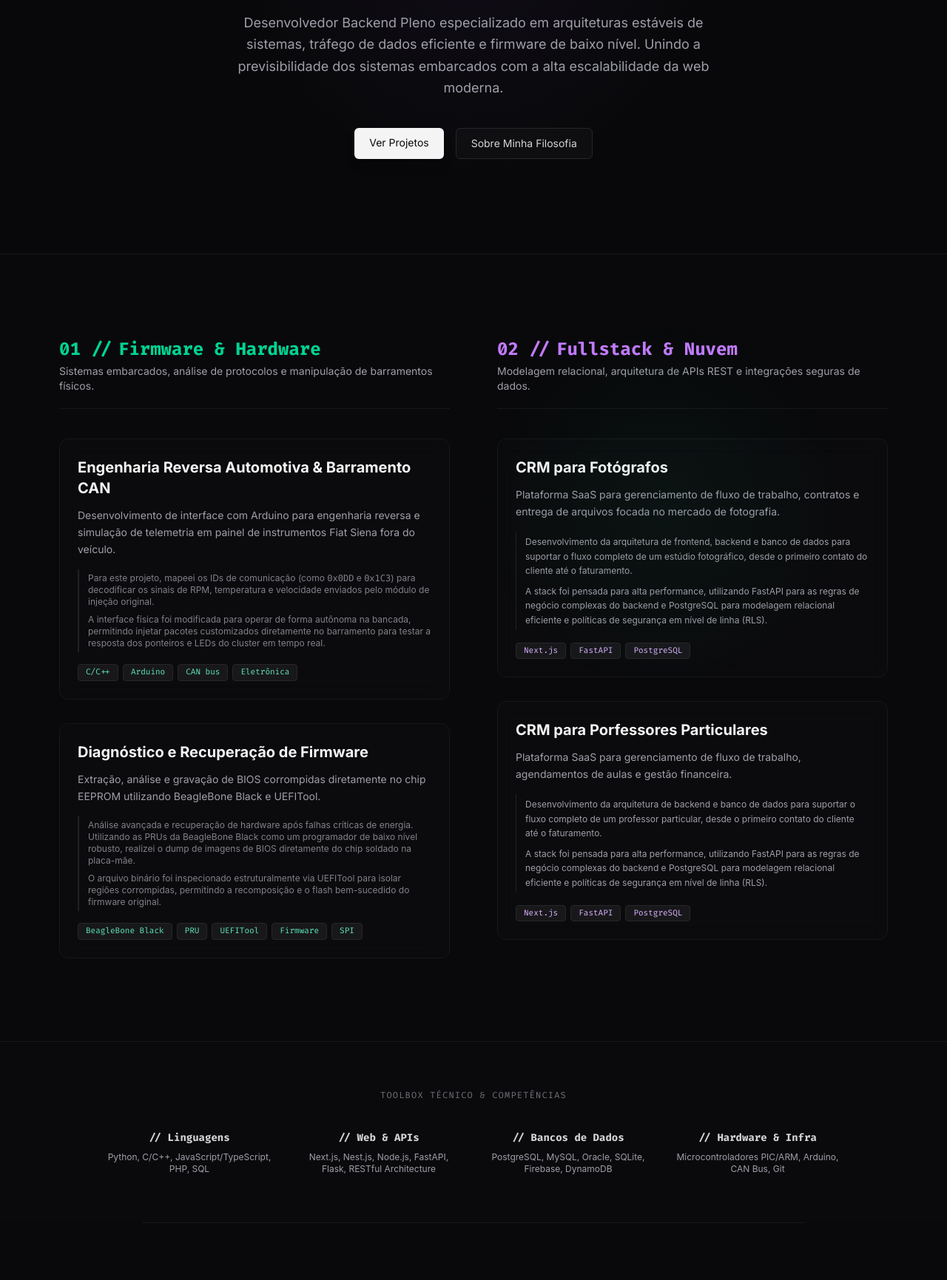
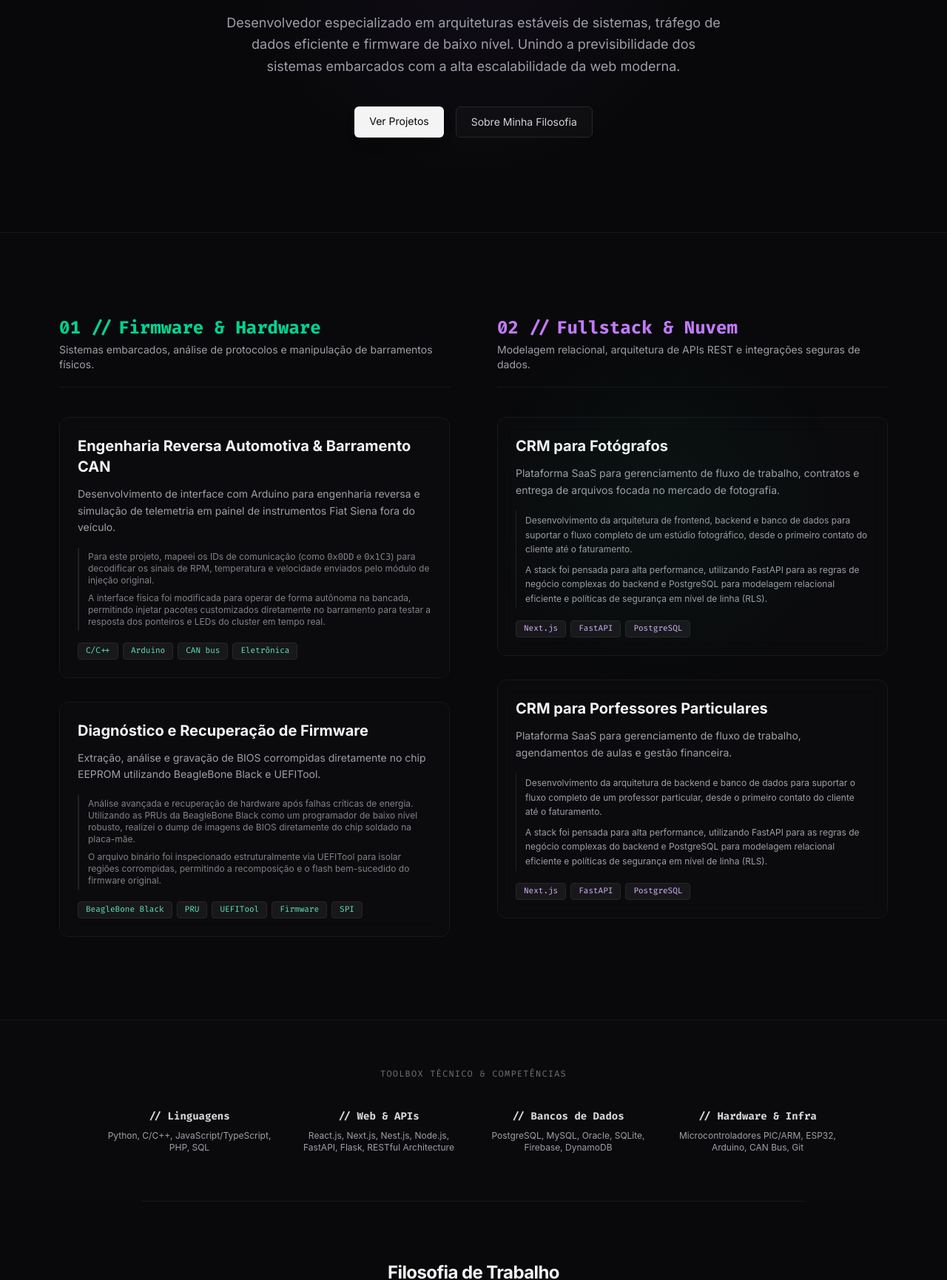
Before and after one commit to sallesricardo/sallesricardo.github.io, an Astro site: page / in a window 1280 px wide. Shown: the part 367-2098 px from the top of the page at 74% size. Built offline with nearby package versions, Linux system fonts and the light colour scheme; Astro itself is replaced by a stand-in of ours.

Commit message:
chore: update stats

```diff
--- a/src/components/Hero.astro
+++ b/src/components/Hero.astro
@@ -7,7 +7,7 @@
   <div class="relative max-w-5xl mx-auto px-4 text-center space-y-6">
     <div class="inline-flex items-center gap-2 px-3 py-1 rounded-full border border-zinc-800 bg-zinc-900/50 text-xs font-mono text-zinc-400">
       <span class="flex h-2 w-2 rounded-full bg-emerald-500 animate-pulse"></span>
-      Disponível para novos projetos e desafios backend pleno
+      Disponível para novos projetos e desafios backend
     </div>
 
     <h1 class="text-4xl md:text-6xl font-bold tracking-tight text-transparent bg-clip-text bg-gradient-to-r from-zinc-100 via-zinc-200 to-zinc-400">
@@ -15,7 +15,7 @@
     </h1>
 
     <p class="max-w-2xl mx-auto text-base md:text-lg text-zinc-400 leading-relaxed">
-      Desenvolvedor Backend Pleno especializado em arquiteturas estáveis de sistemas, tráfego de dados eficiente e firmware de baixo nível. Unindo a previsibilidade dos sistemas embarcados com a alta escalabilidade da web moderna.
+      Desenvolvedor especializado em arquiteturas estáveis de sistemas, tráfego de dados eficiente e firmware de baixo nível. Unindo a previsibilidade dos sistemas embarcados com a alta escalabilidade da web moderna.
     </p>
 
     <div class="flex flex-wrap justify-center gap-4 pt-4">
--- a/src/components/Stack.astro
+++ b/src/components/Stack.astro
@@ -12,7 +12,7 @@
       </div>
       <div class="space-y-2">
         <h3 class="text-sm font-mono text-zinc-300 font-bold">// Web & APIs</h3>
-        <p class="text-xs text-zinc-400 font-sans">Next.js, Nest.js, Node.js, FastAPI, Flask, RESTful Architecture</p>
+        <p class="text-xs text-zinc-400 font-sans">React.js, Next.js, Nest.js, Node.js, FastAPI, Flask, RESTful Architecture</p>
       </div>
       <div class="space-y-2">
         <h3 class="text-sm font-mono text-zinc-300 font-bold">// Bancos de Dados</h3>
@@ -20,7 +20,7 @@
       </div>
       <div class="space-y-2">
         <h3 class="text-sm font-mono text-zinc-300 font-bold">// Hardware & Infra</h3>
-        <p class="text-xs text-zinc-400 font-sans">Microcontroladores PIC/ARM, Arduino, CAN Bus, Git</p>
+        <p class="text-xs text-zinc-400 font-sans">Microcontroladores PIC/ARM, ESP32, Arduino, CAN Bus, Git</p>
       </div>
     </div>
   </div>
```
